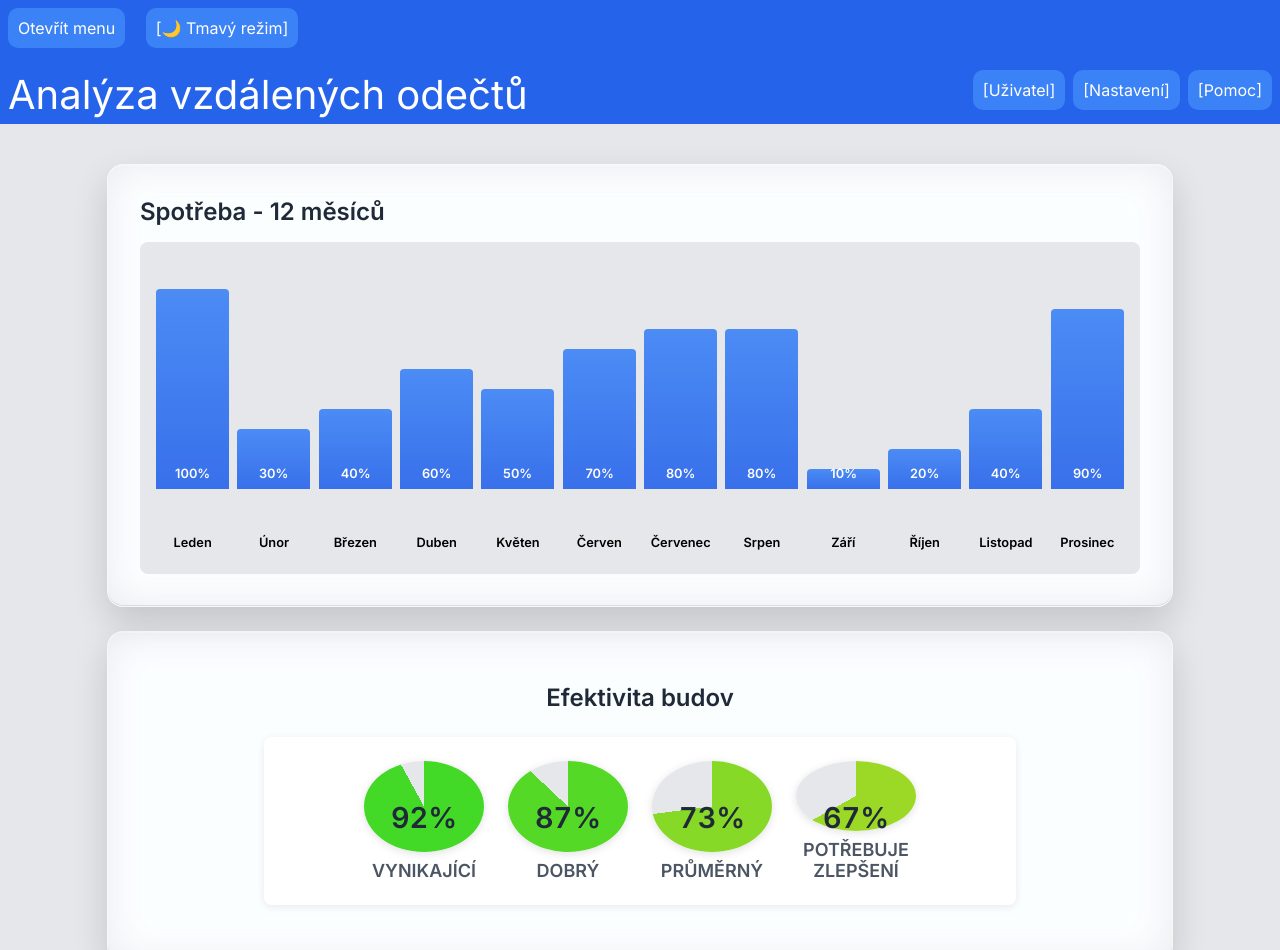
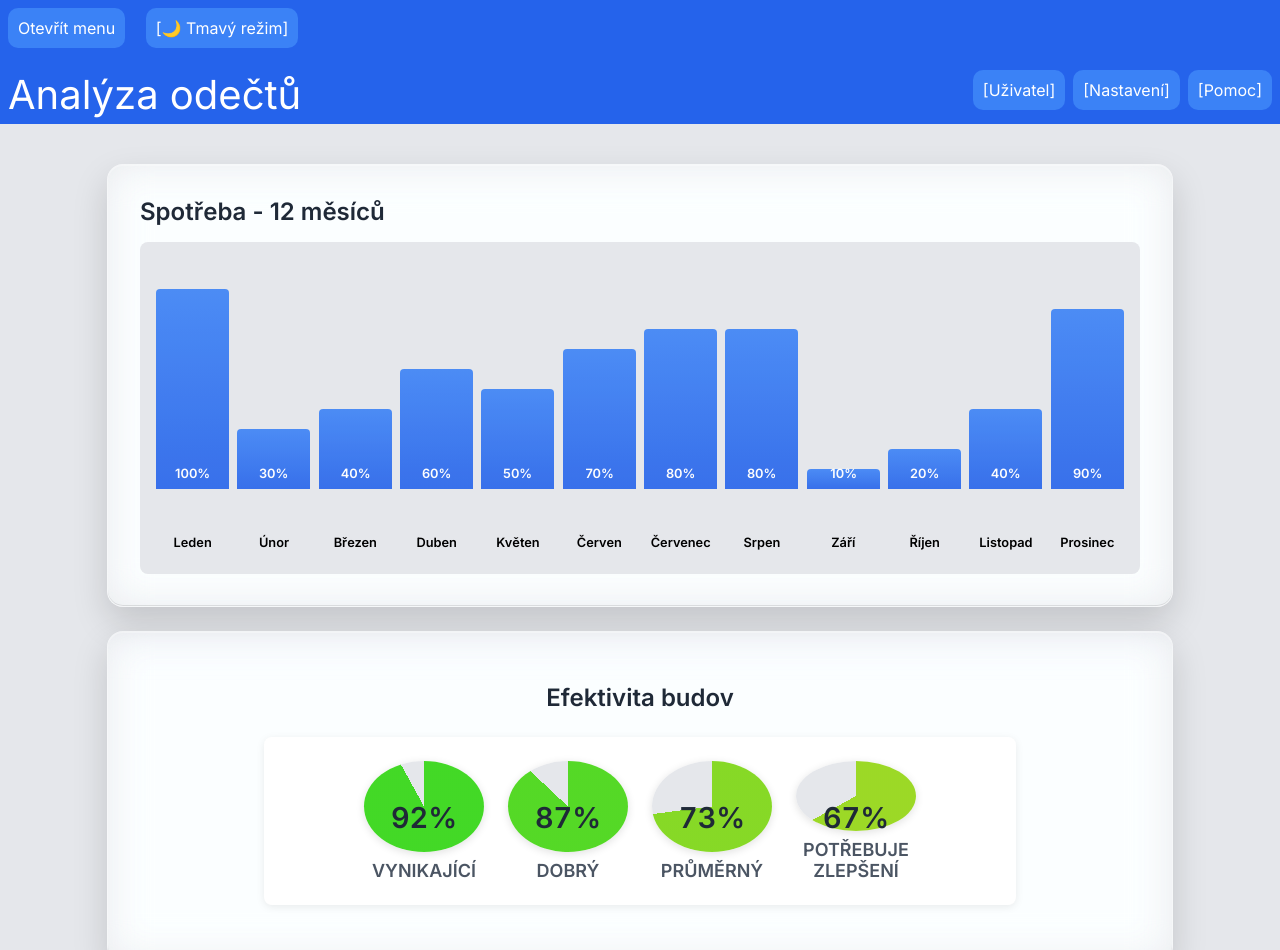
Before and after one commit to marek-milacek/Analytics_Dashboard, a plain HTML site: page html/analytics.html in a window 1280 px wide. Shown: the top 950 px of the page. Drawn offline with Linux system fonts and the light colour scheme.

Commit message:
opet uprava headeru a paticky na index.html, analytics.html a reports.html

```diff
--- a/html/analytics.html
+++ b/html/analytics.html
@@ -84,7 +84,7 @@
 
         <header class="header" role="banner">
             <div class="logo" aria-label="Remote readings analytics  - hlavní logo">
-                Analýza vzdálených odečtů
+                Analýza odečtů
             </div>
             <nav class="navigation" aria-label="Uživatelské menu">
                 <ul>
```
